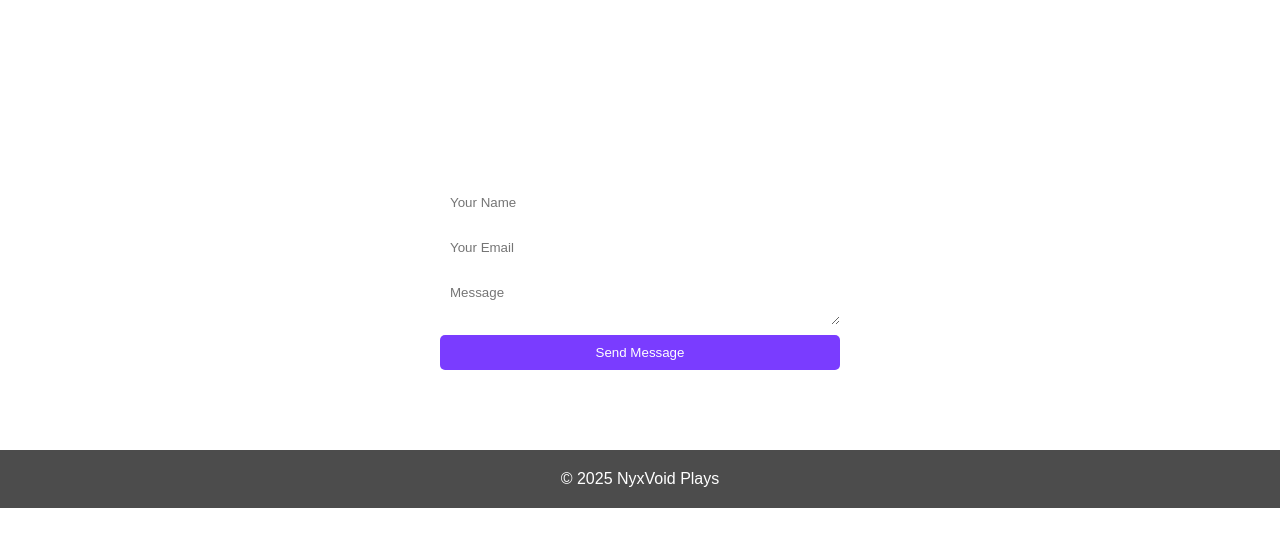
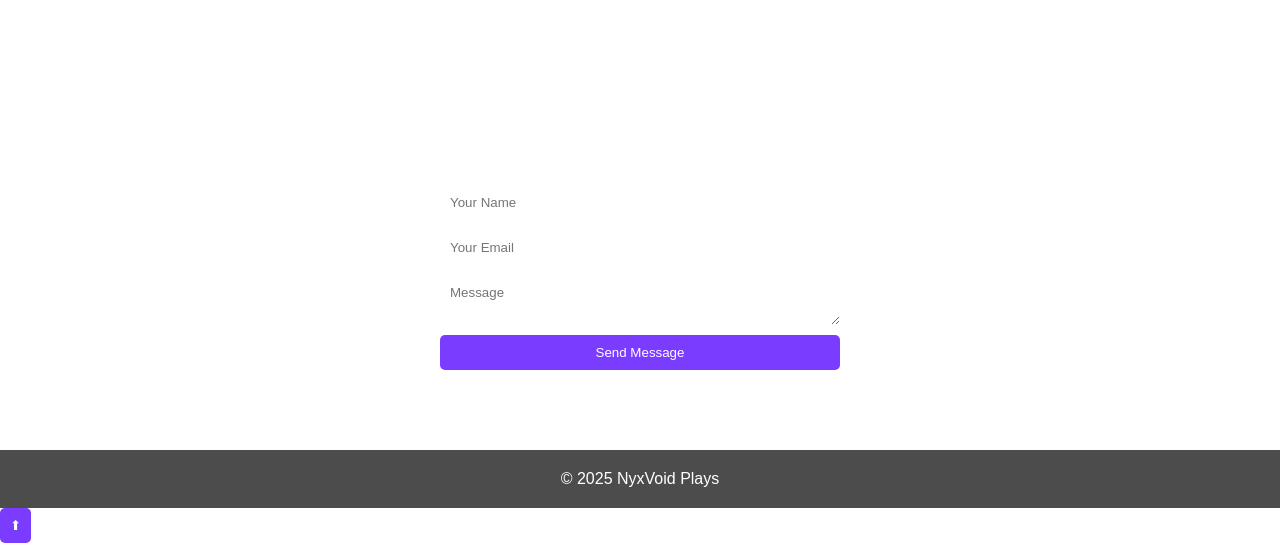
Before and after one commit to albar08/nyxvoidplays-gamingwebsite, a plain HTML site: page index.html in a window 1280 px wide. Shown: the part 1813-2356 px from the top of the page. Before the commit the page ends 2321 px from the top, so only its background shows below. Drawn offline with Linux system fonts and the light colour scheme.

Commit message:
Update index.html
Adding arrow to scroll UP of the web

```diff
--- a/index.html
+++ b/index.html
@@ -113,5 +113,6 @@
     </footer>
     <script src="updates.js"></script>
     <script src="script.js"></script>
+    <button onclick="topFunction()" id="backToTop">⬆</button>
   </body>
 </html>
```
